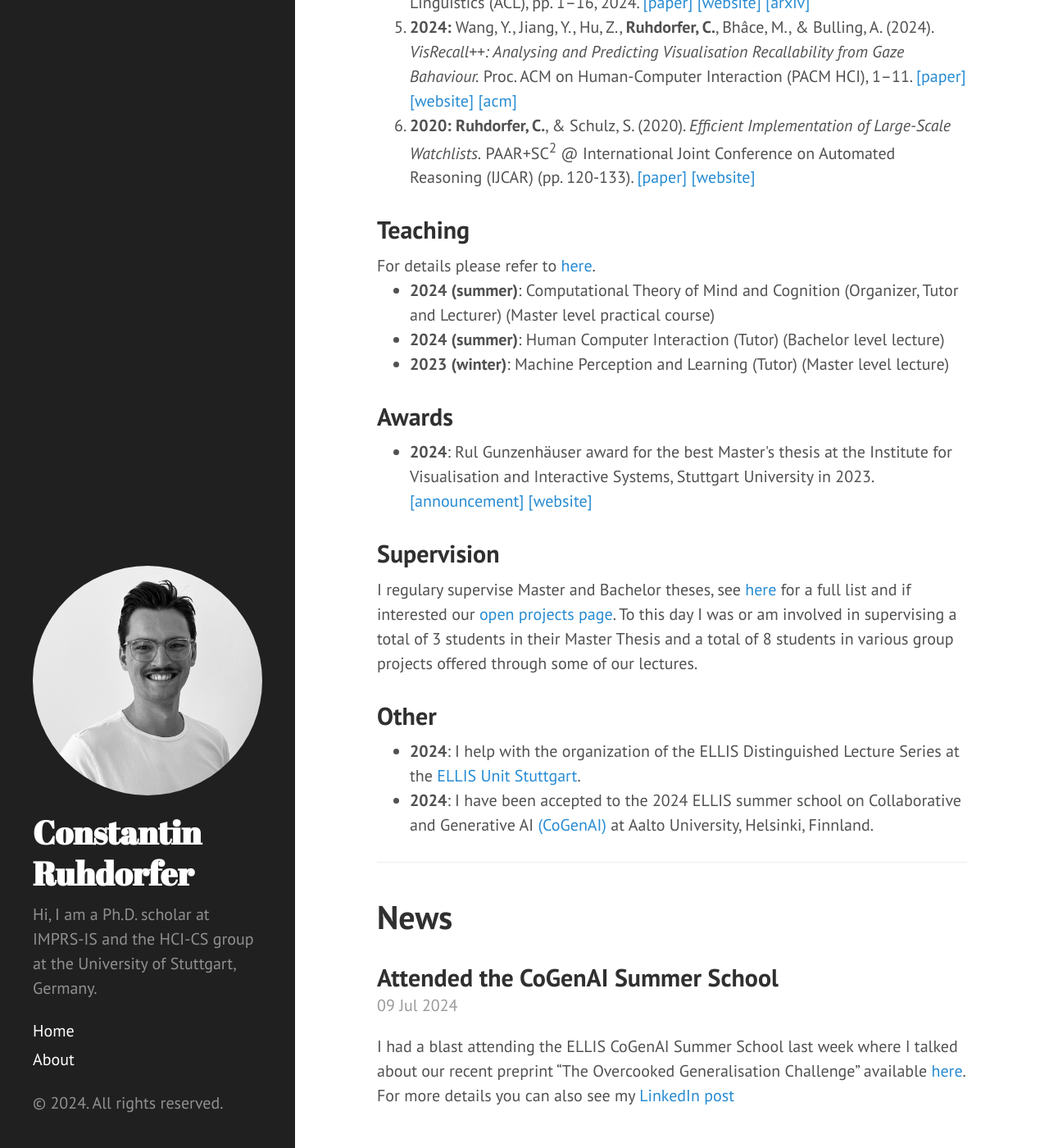
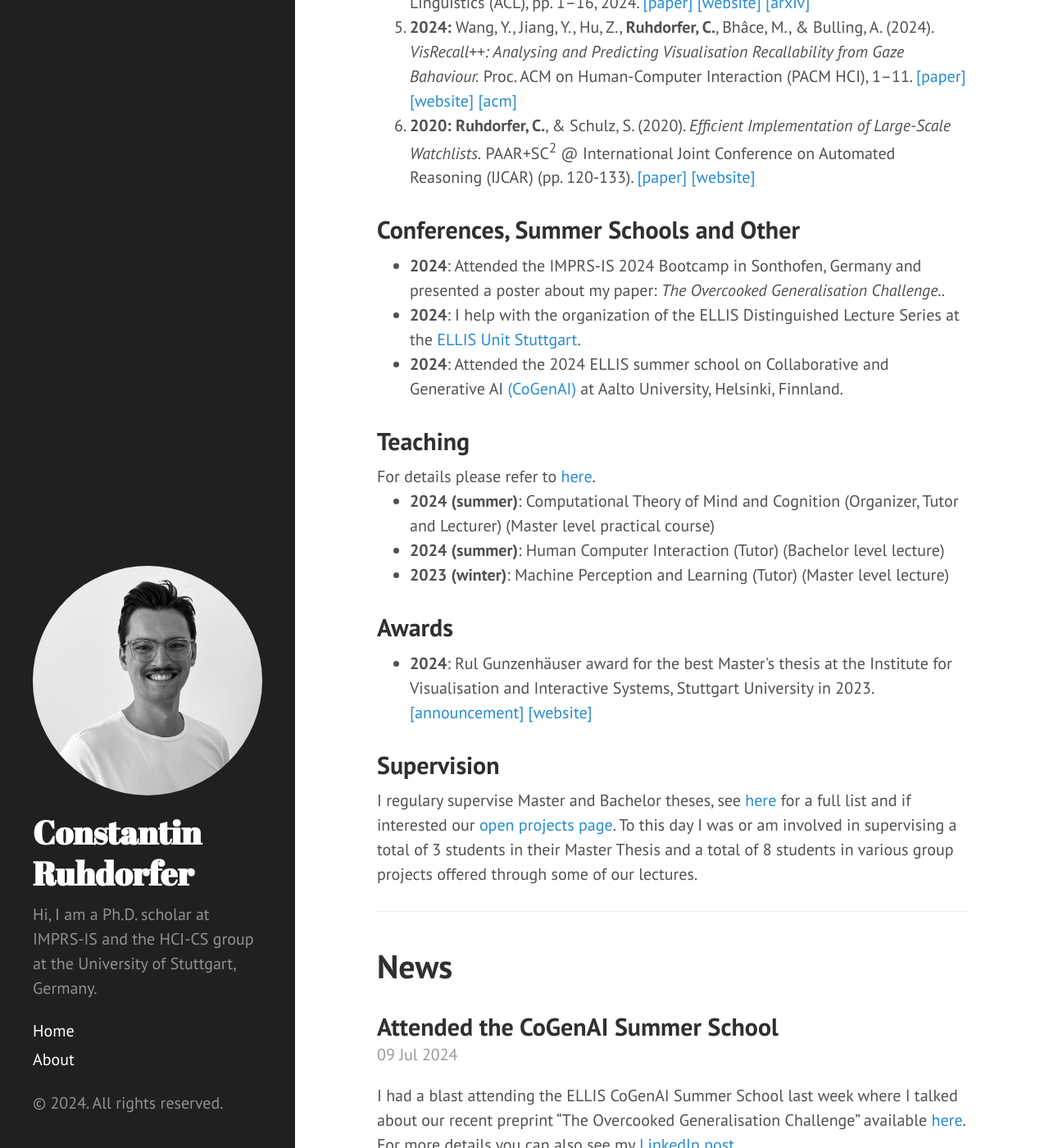
Before and after one commit to ConstantinRuhdorfer/constantinruhdorfer.github.io, a Jekyll site: the page built from index.html, in a window 1280 px wide and 1400 px high, scrolled down 990 px. Shown: the whole window at 82% size. Built offline with Jekyll 4.4.1, drawn with Linux system fonts in a browser that asks for light colours; the list of posts is cut into pages by our own code.

Commit message:
Update index.html

```diff
--- a/index.html
+++ b/index.html
@@ -23,6 +23,14 @@ For students interested in a project or thesis please check the <a href="https:/
   <li><b>2020:</b> <b>Ruhdorfer, C.</b>, & Schulz, S. (2020). <i>Efficient Implementation of Large-Scale Watchlists.</i> PAAR+SC<sup>2</sup> @ International Joint Conference on Automated Reasoning (IJCAR) (pp. 120-133). <a href="http://wwwlehre.dhbw-stuttgart.de/~sschulz/PAPERS/RS-PAAR-2020.pdf">[paper]</a> <a href="http://www.eprover.eu/E-eu/SoftWatch.html">[website]</a></li>
 </ol>
 
+<h2 class="post-title">Conferences, Summer Schools and Other</h2>
+
+<ul>
+  <li><b>2024</b>: Attended the IMPRS-IS 2024 Bootcamp in Sonthofen, Germany and presented a poster about my paper: <i>The Overcooked Generalisation Challenge.</i>.</li>
+  <li><b>2024</b>: I help with the organization of the ELLIS Distinguished Lecture Series at the <a href="https://ellis-stuttgart.eu">ELLIS Unit Stuttgart</a>.</li>
+  <li><b>2024</b>: Attended the 2024 ELLIS summer school on Collaborative and Generative AI <a href="https://fcai.fi/ellis-summer-school-2024/home">(CoGenAI)</a> at Aalto University, Helsinki, Finnland.</li>
+</ul>
+
 <h2 class="post-title">Teaching</h2>
 For details please refer to <a href="https://www.perceptualui.org/teaching/">here</a>.
 
@@ -43,12 +51,7 @@ For details please refer to <a href="https://www.perceptualui.org/teaching/">her
 I regulary supervise Master and Bachelor theses, see <a href="https://www.perceptualui.org/people/ruhdorfer/">here</a> for a full list and if interested our <a href="https://www.perceptualui.org/teaching/open-projects/">open projects page</a>.
 To this day I was or am involved in supervising a total of 3 students in their Master Thesis and a total of 8 students in various group projects offered through some of our lectures.
 
-<h2 class="post-title">Other</h2>
 
-<ul>
-  <li><b>2024</b>: I help with the organization of the ELLIS Distinguished Lecture Series at the <a href="https://ellis-stuttgart.eu">ELLIS Unit Stuttgart</a>.</li>
-  <li><b>2024</b>: I have been accepted to the 2024 ELLIS summer school on Collaborative and Generative AI <a href="https://fcai.fi/ellis-summer-school-2024/home">(CoGenAI)</a> at Aalto University, Helsinki, Finnland.</li>
-</ul>
 
 <hr />
 
```
